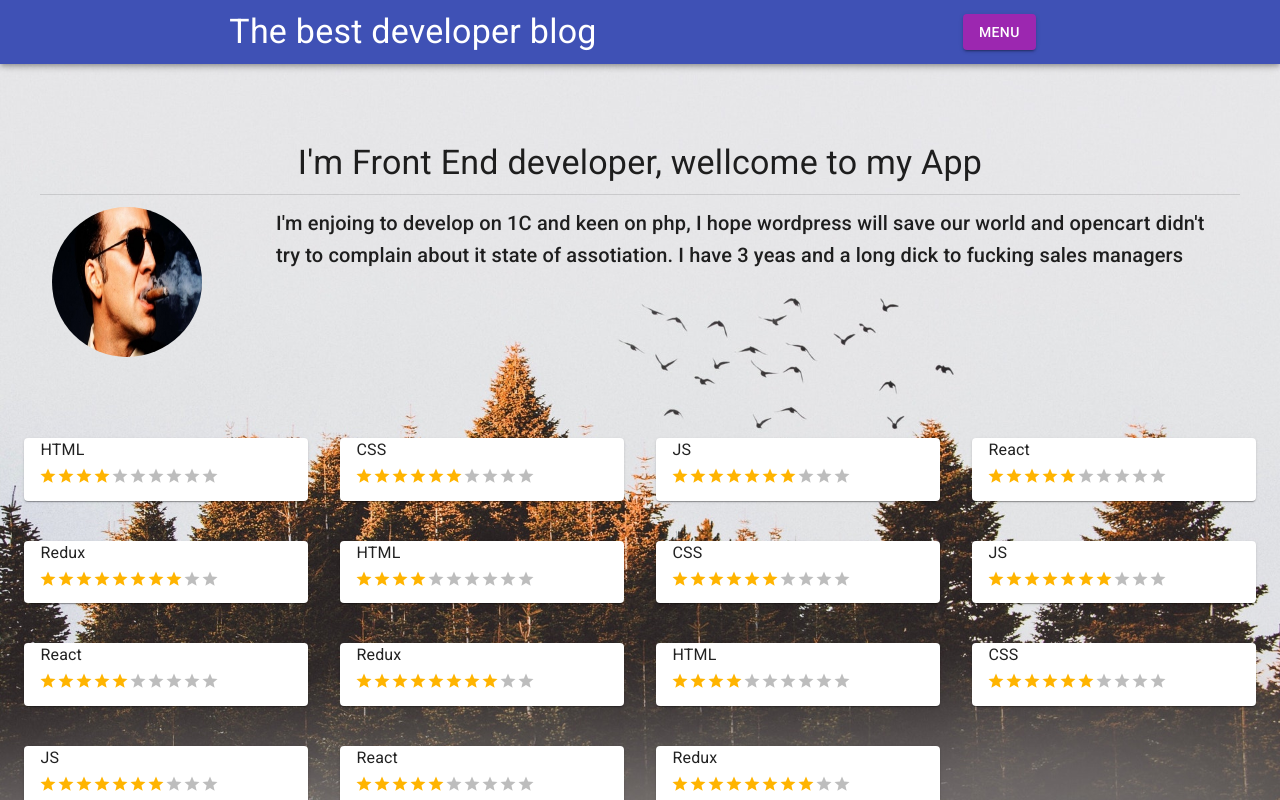
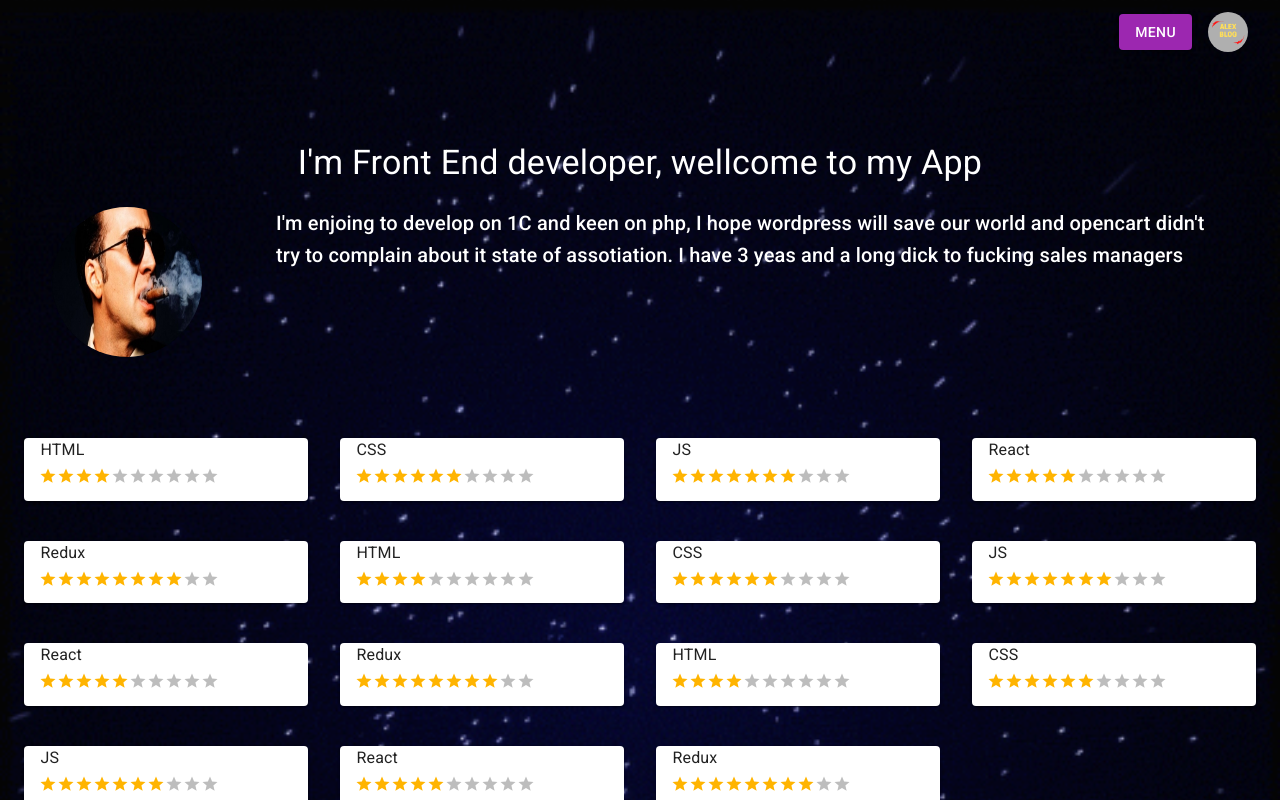
Before and after one commit to yaroslavShelest/my-blog-react, a React (Create React App) app in the folder my-blog-react/: page /main in a window 1280 px wide. Shown: the top 800 px of the page. Built offline with nearby package versions, Linux system fonts and the light colour scheme.

Commit message:
added animated backround

```diff
--- a/my-blog-react/src/App.scss
+++ b/my-blog-react/src/App.scss
@@ -1,10 +1,13 @@
-.mainBackground {  // Ярик настрой ебаную картинку или гифку тут плз(паралакс вроде работает)
-  background-image: url(./assets/backgrounds/forrestMeddle.jpg);
-  background-repeat: no-repeat;
-  background-position: center center;
+.mainBackground {
+  // background-image: url(./Assets/backgrounds/forrestMeddle.jpg);
+  // background-repeat: no-repeat;
+  // background-position: center center;
+  background: #000 url(./Assets/backgrounds/slow.gif)
+  no-repeat center center;
   background-size: cover;
   background-attachment: fixed;
   height: 100%;
+  color: white;  // неправильно
 }
 
 
--- a/my-blog-react/src/Components/Common/SkillsRaitingVersion2.jsx
+++ b/my-blog-react/src/Components/Common/SkillsRaitingVersion2.jsx
@@ -13,7 +13,7 @@ import Grid from "@material-ui/core/Grid";
 import CardContent from "@material-ui/core/CardContent";
 import Typography from "@material-ui/core/Typography";
 import styles from './../../App.scss';
-import Landing from './../../assets/myFotos/Landing.png';
+import Landing from './../../Assets/myFotos/Landing.png';
 
 
 const muiBaseTheme = createMuiTheme();
--- a/my-blog-react/src/Components/Footer/Footer.jsx
+++ b/my-blog-react/src/Components/Footer/Footer.jsx
@@ -19,7 +19,7 @@ function Copyright() {
 
 const useStyles = makeStyles(theme => ({
   footer: {
-    backgroundColor: "#3f51b5",
+    // backgroundColor: "#3f51b5",
     marginTop: theme.spacing(8),
     padding: theme.spacing(6, 0),
     // тут прижать футер
--- a/my-blog-react/src/Components/Header/Header.jsx
+++ b/my-blog-react/src/Components/Header/Header.jsx
@@ -3,24 +3,48 @@ import AppBar from "@material-ui/core/AppBar";
 import Toolbar from "@material-ui/core/Toolbar";
 import CssBaseline from "@material-ui/core/CssBaseline";
 import Grid from "@material-ui/core/Grid";
+import Box from "@material-ui/core/Box";
 import Anchor from "../Common/Anchor";
 import HeaderTopMenu from "./HeaderTopMenu";
 import Typography from '@material-ui/core/Typography';
+import { lighten, makeStyles, withStyles } from "@material-ui/core/styles";
+import logo from './../../Assets/logo/logo.png'
+
+const useStyles = makeStyles(theme => ({
+  headerBackground: {
+    backgroundColor: "inherit",
+    boxShadow: "none"
+  },
+  mainLogo: {
+    margin: "8px",
+    maxWidth: "80px",
+    maxHeight: "40px",
+    borderRadius: "50%"
+  }
+}))
+
 
 export default function Header(props) {
+
+  const classes = useStyles();
   return (
     <React.Fragment>
       <CssBaseline />
 
-      <AppBar>
+      <AppBar className={classes.headerBackground}>
         <Toolbar>
-          <Grid container direction="row" justify="flex-end" alignItems="center">
+          <Grid container direction="row" justify="space-between" alignItems="center">
             <Grid item xs={5}>
-              <Typography variant="h4" >The best developer blog</Typography>
+              <Box className={classes.mainLogo}>
+
+              </Box>
             </Grid>
 
             <Grid item xs={5} >
+              <Grid container direction="row" alignItems="center" justify="flex-end">
               <HeaderTopMenu {...props}/>
+              <img src={logo} className={classes.mainLogo} />
+              </Grid>
             </Grid>
           </Grid>
         </Toolbar>
--- a/my-blog-react/src/Components/MainPage/FewInfoAboutMe.jsx
+++ b/my-blog-react/src/Components/MainPage/FewInfoAboutMe.jsx
@@ -8,7 +8,7 @@ import Rating from "@material-ui/lab/Rating";
 import Typography from "@material-ui/core/Typography";
 import Slide from "@material-ui/core/Slide";
 import Paper from "@material-ui/core/Paper";
-import image from "./../../assets/myFotos/Cool.jpg";
+import image from "./../../Assets/myFotos/Cool.jpg";
 
 
 
--- a/my-blog-react/src/Components/MainPage/MainPage.jsx
+++ b/my-blog-react/src/Components/MainPage/MainPage.jsx
@@ -8,7 +8,6 @@ import Typography from '@material-ui/core/Typography';
 import SkillsRaitingContainer from './../../Containers/SkillsRaitingContainer';
 import FewInfoAboutMeContainer from './../../Containers/FewInfoAboutMeContainer';
 import MyProjectsContainer from './../../Containers/MyProjectsContainer';
-import SkillsRaitingVersion2 from './../Common/SkillsRaitingVersion2';
 import styles from './../../App.scss';
 
 const useStyles = makeStyles(theme => ({
@@ -55,7 +54,6 @@ export default function MainPage(props) {
         <MyProjectsContainer />
       </Grid>
       <Grid item>
-        <SkillsRaitingVersion2 />
         <p>SmallArticlesContainer will be here soon </p>{" "}
       </Grid>
 
--- a/my-blog-react/src/Redux/Reducers/MyProjects-reducer.js
+++ b/my-blog-react/src/Redux/Reducers/MyProjects-reducer.js
@@ -1,6 +1,6 @@
-import landing from './../../assets/myFotos/Landing.png';
-import socialNetwork from './../../assets/myFotos/socialNetwork.jpg';
-import telegramBot from './../../assets/myFotos/telegramBot.png';
+import landing from './../../Assets/myFotos/Landing.png';
+import socialNetwork from './../../Assets/myFotos/socialNetwork.jpg';
+import telegramBot from './../../Assets/myFotos/telegramBot.png';
 
 const SOME_ACTION_TYPE = 'SOME_ACTION_TYPE';
 
```
Also changed, not shown: my-blog-react/src/Assets/backgrounds/slow.gif (added), my-blog-react/src/Assets/logo/logo.png (added).
